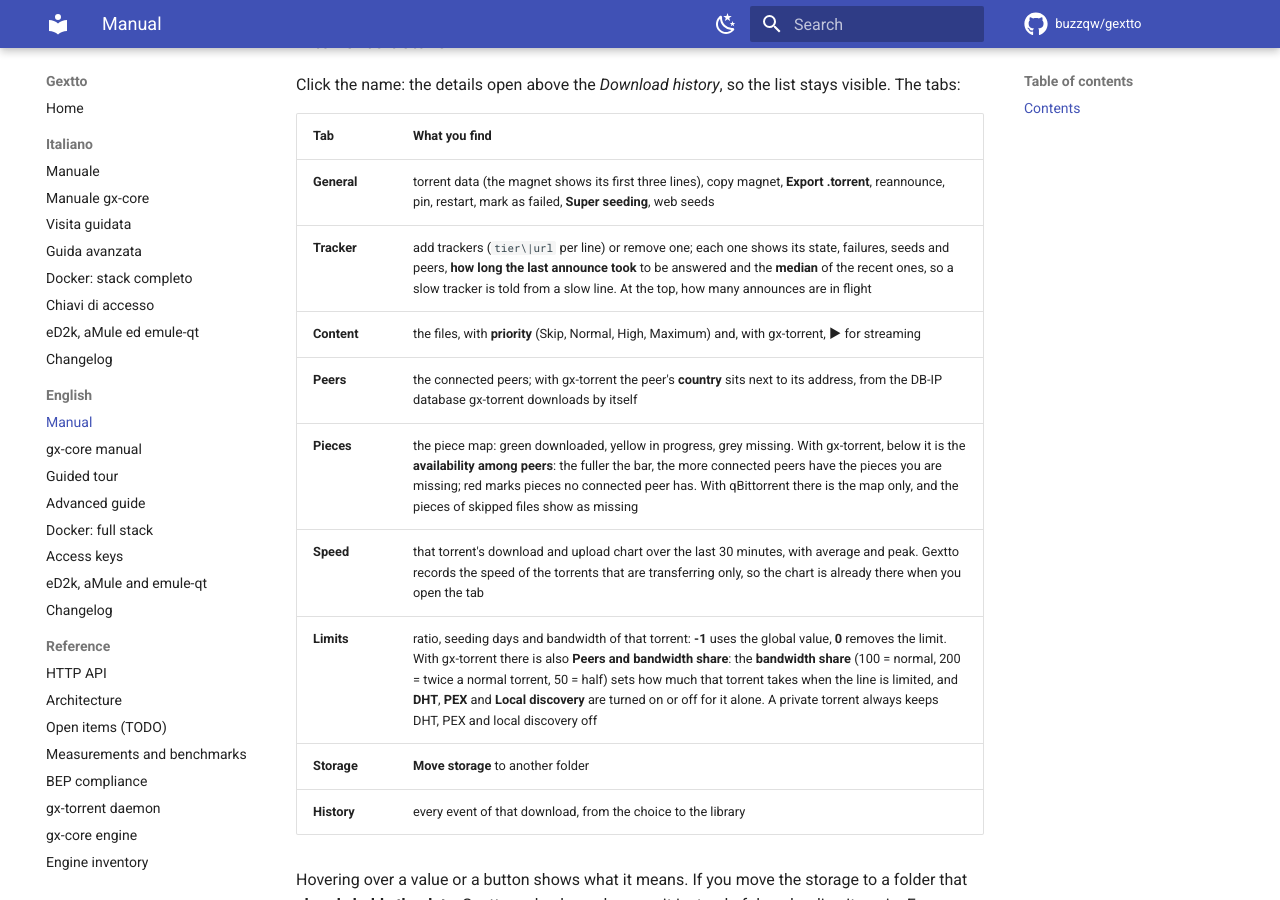
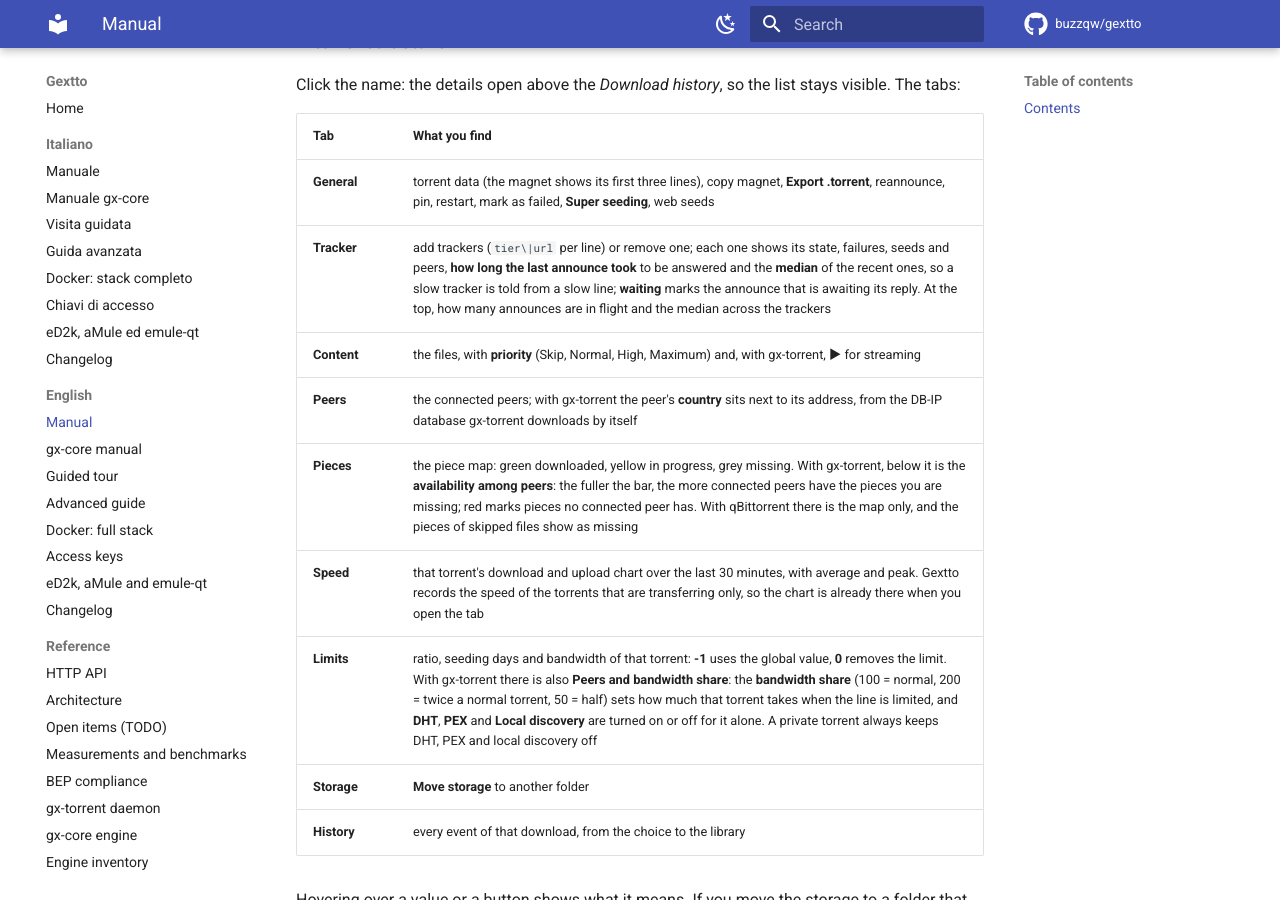
Before and after one commit to buzzqw/gextto, an MkDocs documentation site: the page built from docs/MANUAL.en.md, in a window 1280 px wide and 900 px high, scrolled down 21418 px. Built offline with MkDocs 1.6.1 and Material for MkDocs 9.7.7, drawn with Linux system fonts in a browser that asks for light colours; comment, search, counter and statistics services are not loaded.

Commit message:
docs: the tracker tab explains waiting and the median across the trackers

```diff
--- a/docs/MANUAL.en.md
+++ b/docs/MANUAL.en.md
@@ -837,7 +837,7 @@ stays visible. The tabs:
 | Tab | What you find |
 |---|---|
 | **General** | torrent data (the magnet shows its first three lines), copy magnet, **Export .torrent**, reannounce, pin, restart, mark as failed, **Super seeding**, web seeds |
-| **Tracker** | add trackers (`tier\|url` per line) or remove one; each one shows its state, failures, seeds and peers, **how long the last announce took** to be answered and the **median** of the recent ones, so a slow tracker is told from a slow line. At the top, how many announces are in flight |
+| **Tracker** | add trackers (`tier\|url` per line) or remove one; each one shows its state, failures, seeds and peers, **how long the last announce took** to be answered and the **median** of the recent ones, so a slow tracker is told from a slow line; **waiting** marks the announce that is awaiting its reply. At the top, how many announces are in flight and the median across the trackers |
 | **Content** | the files, with **priority** (Skip, Normal, High, Maximum) and, with gx-torrent, **▶** for streaming |
 | **Peers** | the connected peers; with gx-torrent the peer's **country** sits next to its address, from the DB-IP database gx-torrent downloads by itself |
 | **Pieces** | the piece map: green downloaded, yellow in progress, grey missing. With gx-torrent, below it is the **availability among peers**: the fuller the bar, the more connected peers have the pieces you are missing; red marks pieces no connected peer has. With qBittorrent there is the map only, and the pieces of skipped files show as missing |
```
Also changed, not shown: docs/MANUAL.it.md (+1 -1 lines).
